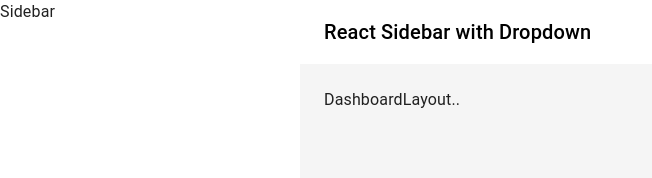
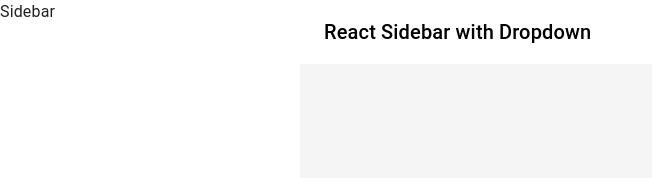
Before and after one commit to Ilesanmi-Erioluwa-Victor/react-side-bar, a React (Create React App) app: page /dashboard in a window 1280 px wide. Shown: the top 178 px of the page, without its empty margins (0-652 px from the left). Built offline with nearby package versions, Linux system fonts and the light colour scheme.

Commit message:
working on routes

```diff
--- a/src/pages/Dashboard/DashboardLayout.tsx
+++ b/src/pages/Dashboard/DashboardLayout.tsx
@@ -1,9 +1,12 @@
 import React from "react";
+import { Outlet } from "react-router-dom";
 
-type Props = {};
-
-const DashboardLayout = (props: Props) => {
-  return <div>DashboardLayout..</div>;
+const DashboardLayout = () => {
+  return (
+    <>
+      <Outlet />
+    </>
+  );
 };
 
 export default DashboardLayout;
```
